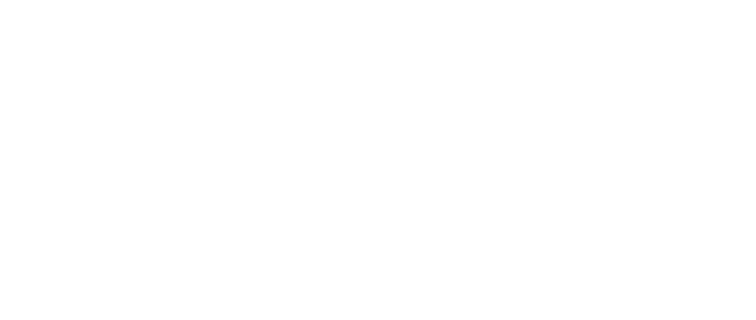
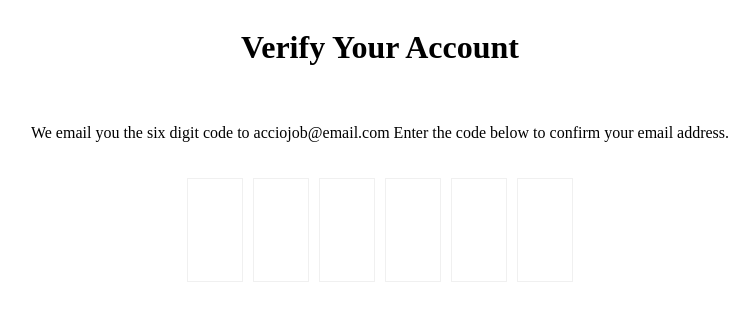
Before and after one commit to acciojob/OTP-prince-k1, a website: page main.html in a window 1280 px wide. Shown: the whole page, without its empty margins (260-1016 px from the left). Drawn offline with Linux system fonts and the light colour scheme.

Commit message:
created a submission

```diff
--- a/main.html
+++ b/main.html
@@ -8,6 +8,19 @@
 
 <body>
 	<!-- the entire body must be written by student -->
+	<h1 id="verification_heading">Verify Your Account</h1>
+    <p id="verification_subtext">
+      We email you the six digit code to acciojob@email.com Enter the code below
+      to confirm your email address.
+    </p>
+    <div class="code-container">
+      <input type="text" class="code"/>
+      <input type="text" class="code"/>
+      <input type="text" class="code"/>
+      <input type="text" class="code"/>
+      <input type="text" class="code"/>
+      <input type="text" class="code"/>
+    </div>
     <script type="text/javascript" src="./script.js">
 </script>
 
--- a/script.js
+++ b/script.js
@@ -1 +1,18 @@
 //your JS code here. If required.
+const input = document.querySelectorAll(".code");
+for(let i = 0; i < input.length; i++){
+	input[i].addEventListener('keyup', onFocus);
+}
+
+function onFocus(event){
+	if(event.keyCode === 8){
+		event.target.value = "";
+		if(event.target.previousElementSibling)
+		event.target.previousElementSibling.focus();
+	}
+	else{
+		// console.log(event.target);
+		if(event.target.nextElementSibling)
+		event.target.nextElementSibling.focus();
+	}
+}
--- a/styles.css
+++ b/styles.css
@@ -1 +1,21 @@
 /*  your css code here. If applicable */
+body{
+  display: flex;
+  flex-direction: column;
+  justify-content: center;
+  align-items: center;
+  gap: 20px;
+}
+
+.code-container{
+  display: flex;
+  gap: 10px;
+}
+
+input{
+height: 100px;
+width: 50px;
+font-size: 80px;
+text-align: center;
+border: 0.2px solid #F0F0F0;
+}
```
